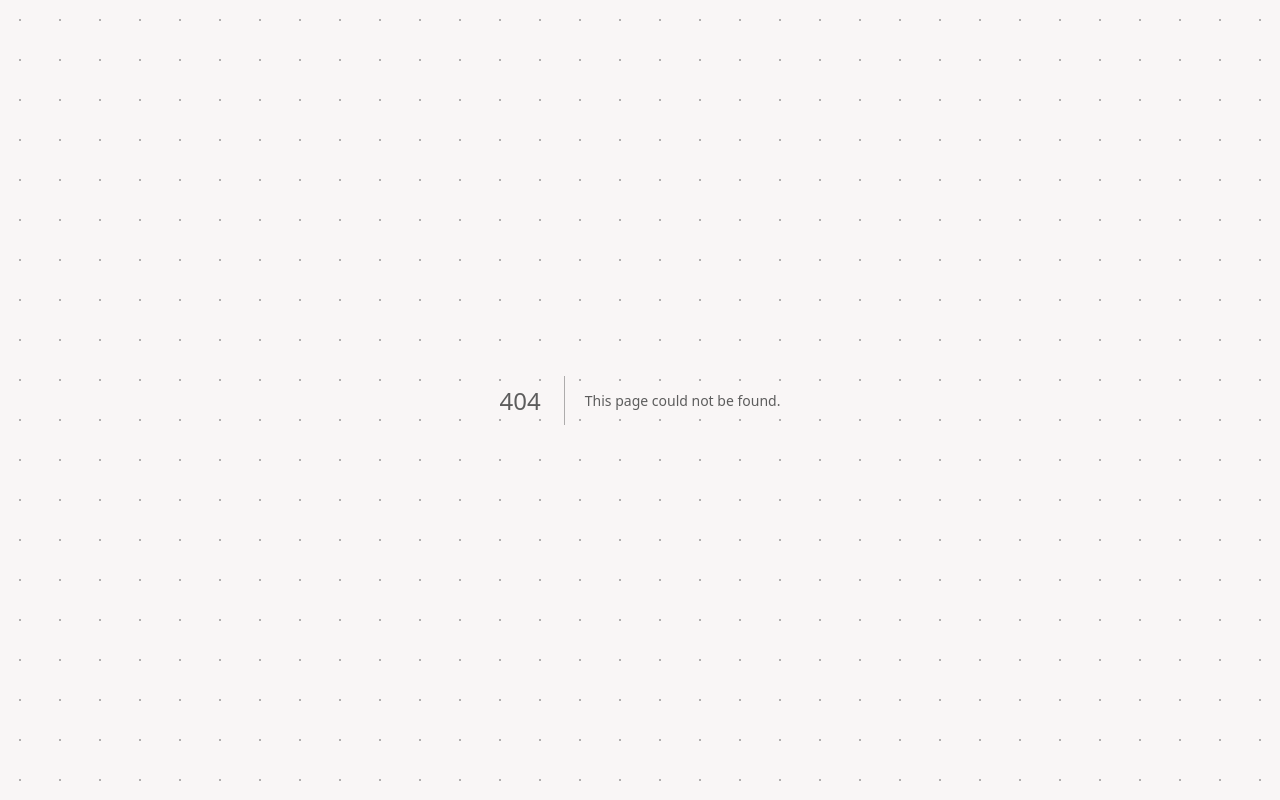
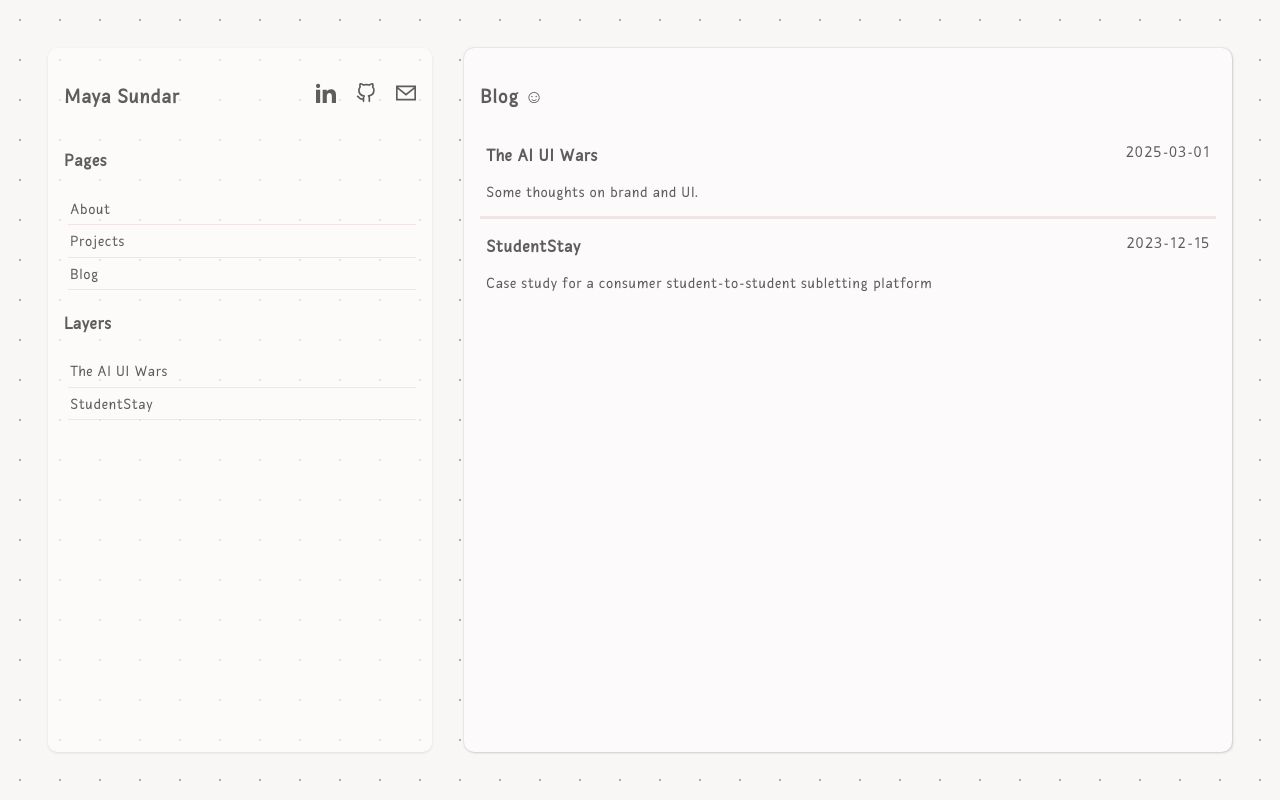
Before and after one commit to mayasundar/mayasundar.github.io, a Next.js app: page /blog in a window 1280 px wide. Before the commit this address had no page. Built offline with nearby package versions, Linux system fonts and the light colour scheme; a web font is replaced by a local one.

Commit message:
add blog pages

```diff
--- /dev/null
+++ b/src/app/(with-sidebar)/blog/[slug]/page.tsx
@@ -0,0 +1,19 @@
+import { getPostWithHTML, getAllPostSlugs } from '../../../../../lib/markdown';
+
+interface PageProps{
+    params:{
+        slug:string;
+    };
+}
+export default async function Post({ params }: PageProps) {
+    const { slug } = await params;
+    const postData = await getPostWithHTML(slug);
+
+    return (
+        <div className="tbox">
+            <h1 className="">{postData.title}</h1>
+            <div className="text-gray-600 mb-6">{postData.date}</div>
+            <div className="article" dangerouslySetInnerHTML={{ __html: postData.contentHtml }} />
+        </div>
+    );
+}
--- /dev/null
+++ b/src/app/(with-sidebar)/blog/layout.tsx
@@ -0,0 +1,14 @@
+"use client";
+import React from "react";
+import { useSearchParams } from "next/navigation";
+import Link from "next/link";
+
+const BlogLayout = ({ children }: { children: React.ReactNode }) => {
+    return (
+        <div className={`blog-content`}>
+            {children}
+        </div>
+    );
+};
+
+export default BlogLayout;
--- /dev/null
+++ b/src/app/(with-sidebar)/blog/page.tsx
@@ -0,0 +1,35 @@
+import Link from 'next/link';
+import {getAllPosts} from '../../../../lib/markdown';
+import SidebarInitializer from "@/components/SidebarInitializer";
+
+export default function BlogPage() {
+    const posts = getAllPosts();
+
+    return (
+        <>
+            <SidebarInitializer posts={posts} />
+
+            <div className="p-8 max-w-4xl mx-auto">
+            <h3>Blog ☺&#xFE0E;</h3>
+
+            <div className="blog">
+                {posts.map(post => (
+                    <div key={post.slug} className="">
+                        <Link href={`/blog/${post.slug}`} className="blog-block">
+                            <div className="blog-item">
+                                <div className="post-details">
+                                    <p className=" post-title">{post.title}</p>
+                                    {post.excerpt && (
+                                        <p>{post.excerpt}</p>
+                                    )}
+                                </div>
+                                <p>{post.date}</p>
+                            </div>
+                        </Link>
+                    </div>
+                ))}
+            </div>
+            </div>
+        </>
+    );
+}
```
